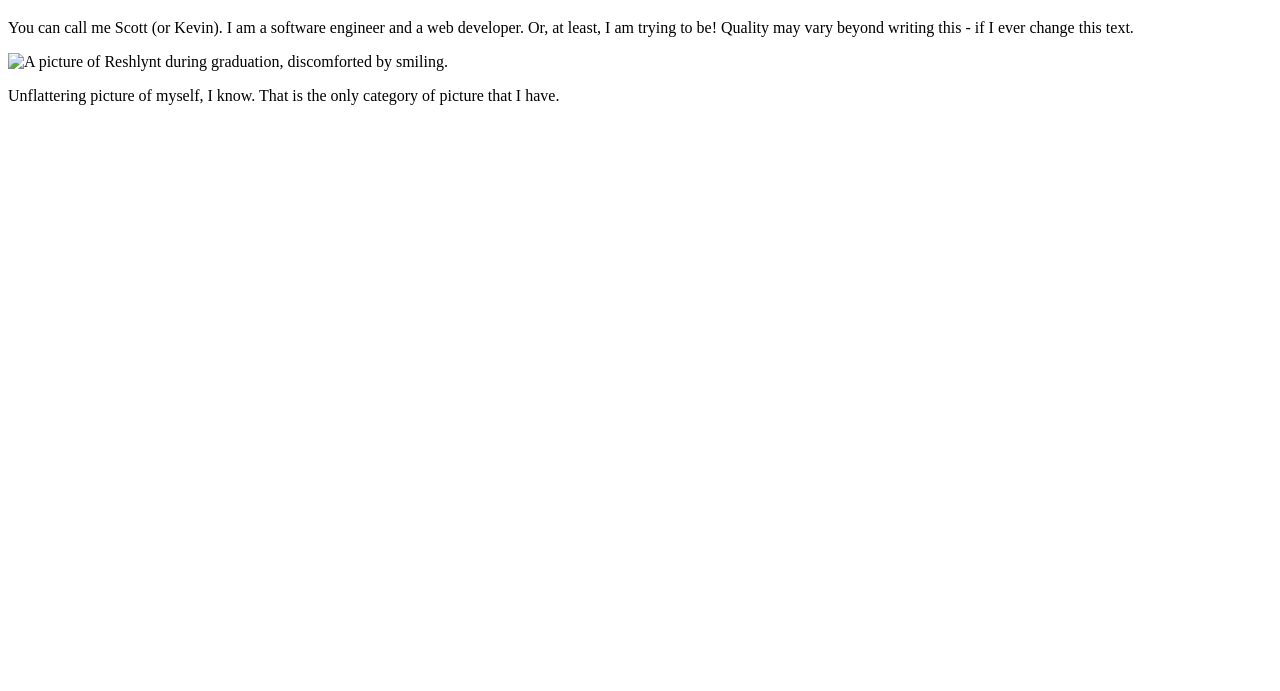
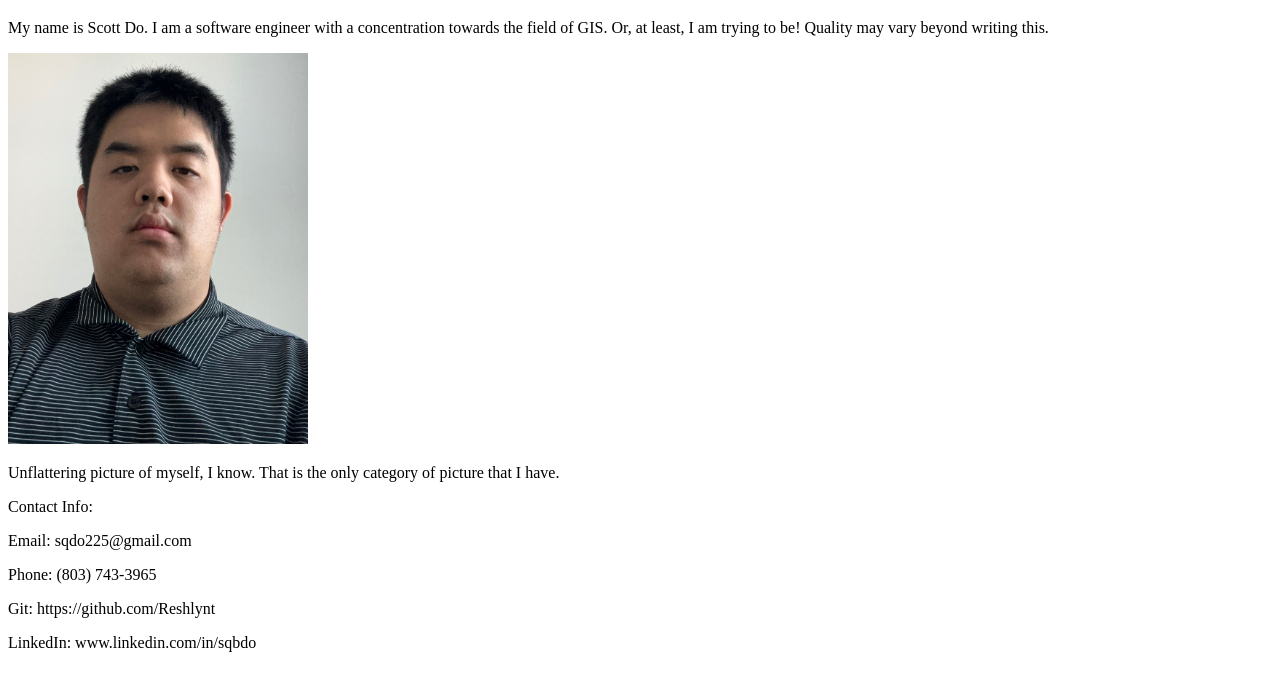
Before and after one commit to Reshlynt/Reshlynt.github.io, a plain HTML site: page src/index.html in a window 1280 px wide. Shown: the part 61-752 px from the top of the page. Drawn offline with Linux system fonts and the light colour scheme.

Commit message:
Initiate simple website

```diff
--- a/src/index.html
+++ b/src/index.html
@@ -2,17 +2,27 @@
 <html>
     <head>
         <title> Reshlynt </title>
-        <link rel="stylesheet" href="style.css">
+        <link rel="stylesheet" href="styles.css">
     </head>
     <body>
         <h1> Reshlynt </h1>
         <div class="about">
-            <p> You can call me Scott (or Kevin). I am a software engineer and a web developer. Or, at least, I am trying to be! Quality may vary beyond writing this - if I ever change this text. </p>
+            <p> My name is Scott Do. I am a software engineer with a concentration towards the field of GIS. Or, at least, I am trying to be! Quality may vary beyond writing this. </p>
 
-            <img class="selfie" src="image/me2.jpg" alt="A picture of Reshlynt during graduation, discomforted by smiling.">
+            <img class="selfie" src="../image/kevin.JPG" alt="A picture of Reshlynt, I am not smiling.">
 
             <p> Unflattering picture of myself, I know. That is the only category of picture that I have.</p>
         </div>
 
+        <div>
+            <p>Contact Info:</p>
+            <p>Email: sqdo225@gmail.com</p>
+            <p>Phone: (803) 743-3965</p>
+            <p>Git: https://github.com/Reshlynt</p>
+            <p>LinkedIn: www.linkedin.com/in/sqbdo</p>
+
+
+        </div>
+
     </body>
 </html>
--- a/src/styles.css
+++ b/src/styles.css
@@ -0,0 +1,3 @@
+.selfie {
+    width: 300px;
+}
```
Also changed, not shown: image/kevin.JPG (added).
